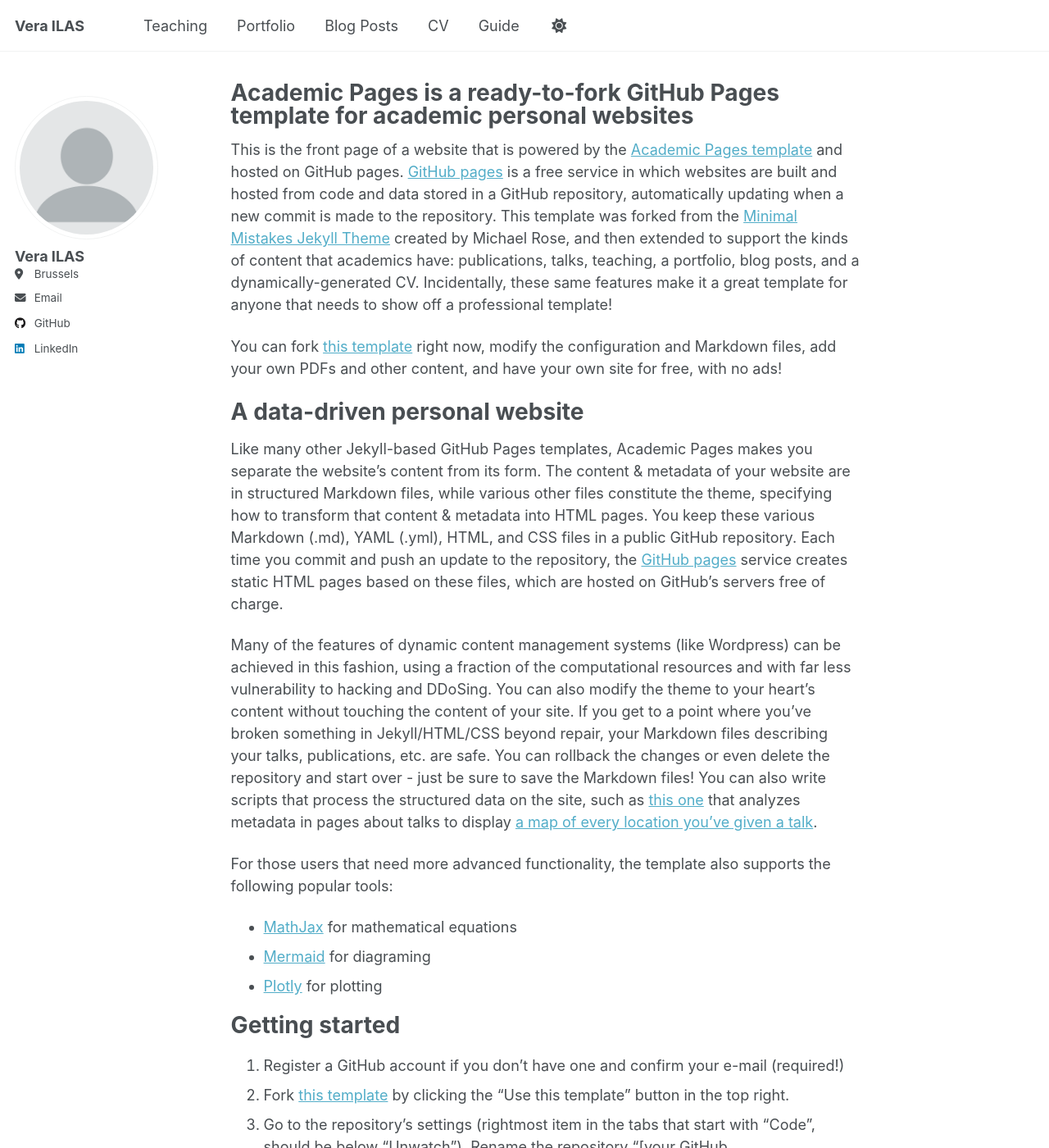
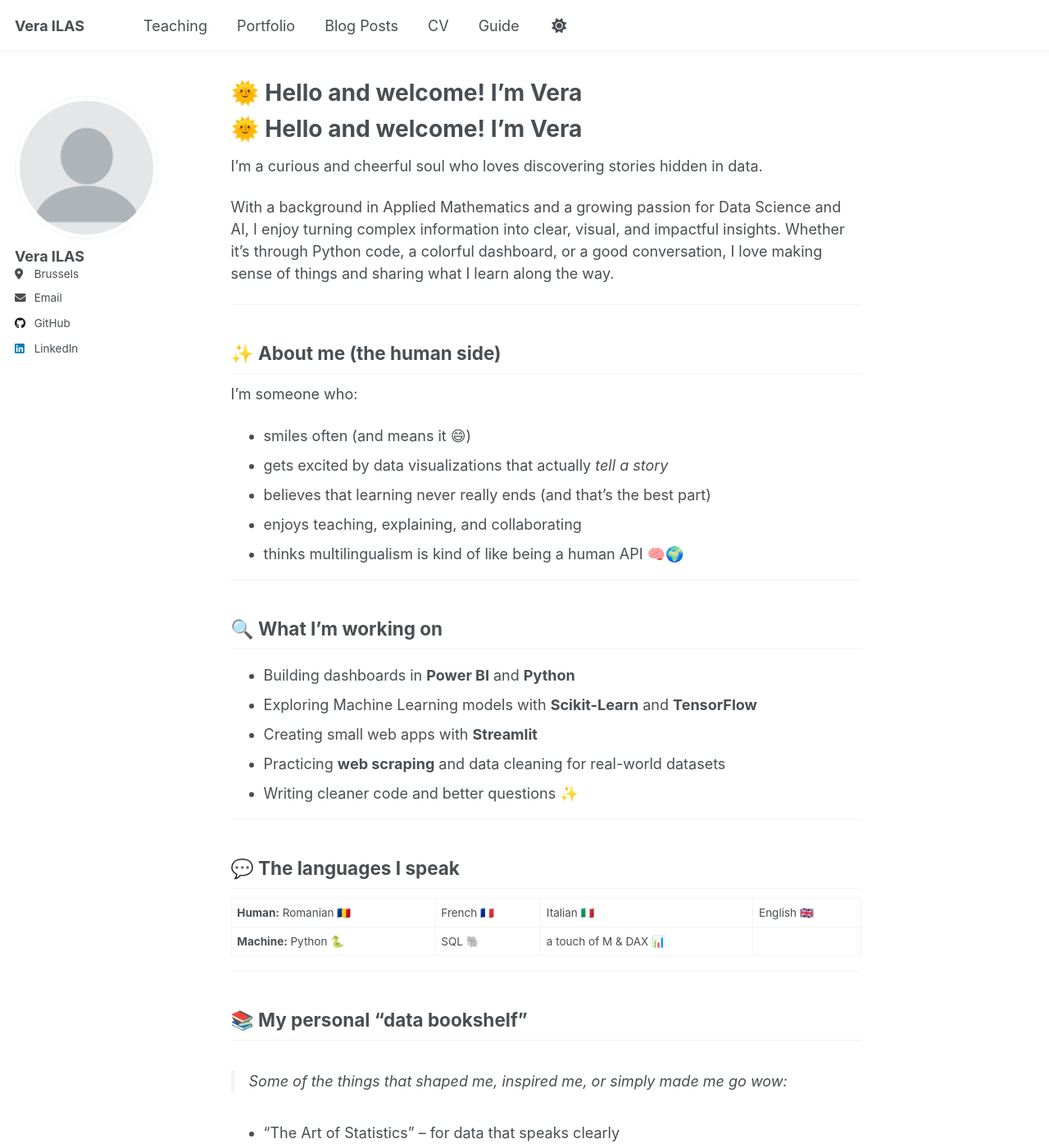
Before and after one commit to IVera96/IVera96.github.io, a Jekyll site: the page built from _pages/about.md, in a window 1280 px wide and 1400 px high. Shown: the whole window at 82% size. Built offline with Jekyll 4.4.1, drawn with Linux system fonts in a browser that asks for light colours; a script that is not in the unit is left out; some of the changed text lies outside the part shown.

Commit message:
update about

```diff
--- a/_pages/about.md
+++ b/_pages/about.md
@@ -1,56 +1,61 @@
 ---
 permalink: /
-title: "Academic Pages is a ready-to-fork GitHub Pages template for academic personal websites"
+title: "🌞 Hello and welcome! I'm Vera"
 author_profile: true
 redirect_from:
   - /about/
   - /about.html
 ---
 
-This is the front page of a website that is powered by the [Academic Pages template](https://github.com/academicpages/academicpages.github.io) and hosted on GitHub pages. [GitHub pages](https://pages.github.com) is a free service in which websites are built and hosted from code and data stored in a GitHub repository, automatically updating when a new commit is made to the repository. This template was forked from the [Minimal Mistakes Jekyll Theme](https://mmistakes.github.io/minimal-mistakes/) created by Michael Rose, and then extended to support the kinds of content that academics have: publications, talks, teaching, a portfolio, blog posts, and a dynamically-generated CV. Incidentally, these same features make it a great template for anyone that needs to show off a professional template!
+# 🌞 Hello and welcome! I'm Vera
 
- You can fork [this template](https://github.com/academicpages/academicpages.github.io) right now, modify the configuration and Markdown files, add your own PDFs and other content, and have your own site for free, with no ads!
+I’m a curious and cheerful soul who loves discovering stories hidden in data.
 
-A data-driven personal website
-======
-Like many other Jekyll-based GitHub Pages templates, Academic Pages makes you separate the website's content from its form. The content & metadata of your website are in structured Markdown files, while various other files constitute the theme, specifying how to transform that content & metadata into HTML pages. You keep these various Markdown (.md), YAML (.yml), HTML, and CSS files in a public GitHub repository. Each time you commit and push an update to the repository, the [GitHub pages](https://pages.github.com/) service creates static HTML pages based on these files, which are hosted on GitHub's servers free of charge.
+With a background in Applied Mathematics and a growing passion for Data Science and AI, I enjoy turning complex information into clear, visual, and impactful insights. Whether it’s through Python code, a colorful dashboard, or a good conversation, I love making sense of things and sharing what I learn along the way.
 
-Many of the features of dynamic content management systems (like Wordpress) can be achieved in this fashion, using a fraction of the computational resources and with far less vulnerability to hacking and DDoSing. You can also modify the theme to your heart's content without touching the content of your site. If you get to a point where you've broken something in Jekyll/HTML/CSS beyond repair, your Markdown files describing your talks, publications, etc. are safe. You can rollback the changes or even delete the repository and start over - just be sure to save the Markdown files! You can also write scripts that process the structured data on the site, such as [this one](https://github.com/academicpages/academicpages.github.io/blob/master/talkmap.ipynb) that analyzes metadata in pages about talks to display [a map of every location you've given a talk](https://academicpages.github.io/talkmap.html).
+---
 
-For those users that need more advanced functionality, the template also supports the following popular tools:
-- [MathJax](https://www.mathjax.org/) for mathematical equations
-- [Mermaid](https://mermaid.js.org/) for diagraming
-- [Plotly](https://plotly.com/javascript/) for plotting
+## ✨ About me (the human side)
 
-Getting started
-======
-1. Register a GitHub account if you don't have one and confirm your e-mail (required!)
-1. Fork [this template](https://github.com/academicpages/academicpages.github.io) by clicking the "Use this template" button in the top right.
-1. Go to the repository's settings (rightmost item in the tabs that start with "Code", should be below "Unwatch"). Rename the repository "[your GitHub username].github.io", which will also be your website's URL.
-1. Set site-wide configuration and create content & metadata (see below -- also see [this set of diffs](http://archive.is/3TPas) showing what files were changed to set up [an example site](https://getorg-testacct.github.io) for a user with the username "getorg-testacct")
-1. Upload any files (like PDFs, .zip files, etc.) to the files/ directory. They will appear at https://[your GitHub username].github.io/files/example.pdf.
-1. Check status by going to the repository settings, in the "GitHub pages" section
+I’m someone who:
+- smiles often (and means it 😄)
+- gets excited by data visualizations that actually *tell a story*
+- believes that learning never really ends (and that’s the best part)
+- enjoys teaching, explaining, and collaborating
+- thinks multilingualism is kind of like being a human API 🧠🌍
 
-Site-wide configuration
-------
-The main configuration file for the site is in the base directory in [_config.yml](https://github.com/academicpages/academicpages.github.io/blob/master/_config.yml), which defines the content in the sidebars and other site-wide features. You will need to replace the default variables with ones about yourself and your site's github repository. The configuration file for the top menu is in [_data/navigation.yml](https://github.com/academicpages/academicpages.github.io/blob/master/_data/navigation.yml). For example, if you don't have a portfolio or blog posts, you can remove those items from that navigation.yml file to remove them from the header.
+---
 
-Create content & metadata
-------
-For site content, there is one Markdown file for each type of content, which are stored in directories like _publications, _talks, _posts, _teaching, or _pages. For example, each talk is a Markdown file in the [_talks directory](https://github.com/academicpages/academicpages.github.io/tree/master/_talks). At the top of each Markdown file is structured data in YAML about the talk, which the theme will parse to do lots of cool stuff. The same structured data about a talk is used to generate the list of talks on the [Talks page](https://academicpages.github.io/talks), each [individual page](https://academicpages.github.io/talks/2012-03-01-talk-1) for specific talks, the talks section for the [CV page](https://academicpages.github.io/cv), and the [map of places you've given a talk](https://academicpages.github.io/talkmap.html) (if you run this [python file](https://github.com/academicpages/academicpages.github.io/blob/master/talkmap.py) or [Jupyter notebook](https://github.com/academicpages/academicpages.github.io/blob/master/talkmap.ipynb), which creates the HTML for the map based on the contents of the _talks directory).
+## 🔍 What I'm working on
 
-**Markdown generator**
+- Building dashboards in **Power BI** and **Python**
+- Exploring Machine Learning models with **Scikit-Learn** and **TensorFlow**
+- Creating small web apps with **Streamlit**
+- Practicing **web scraping** and data cleaning for real-world datasets
+- Writing cleaner code and better questions ✨
 
-The repository includes [a set of Jupyter notebooks](https://github.com/academicpages/academicpages.github.io/tree/master/markdown_generator
-) that converts a CSV containing structured data about talks or presentations into individual Markdown files that will be properly formatted for the Academic Pages template. The sample CSVs in that directory are the ones I used to create my own personal website at stuartgeiger.com. My usual workflow is that I keep a spreadsheet of my publications and talks, then run the code in these notebooks to generate the Markdown files, then commit and push them to the GitHub repository.
+---
 
-How to edit your site's GitHub repository
-------
-Many people use a git client to create files on their local computer and then push them to GitHub's servers. If you are not familiar with git, you can directly edit these configuration and Markdown files directly in the github.com interface. Navigate to a file (like [this one](https://github.com/academicpages/academicpages.github.io/blob/master/_talks/2012-03-01-talk-1.md) and click the pencil icon in the top right of the content preview (to the right of the "Raw | Blame | History" buttons). You can delete a file by clicking the trashcan icon to the right of the pencil icon. You can also create new files or upload files by navigating to a directory and clicking the "Create new file" or "Upload files" buttons.
+## 💬 The languages I speak
 
-Example: editing a Markdown file for a talk
-![Editing a Markdown file for a talk](/images/editing-talk.png)
+**Human:** Romanian 🇷🇴 | French 🇫🇷 | Italian 🇮🇹 | English 🇬🇧
+**Machine:** Python 🐍 | SQL 🐘 | a touch of M & DAX 📊
 
-For more info
-------
-More info about configuring Academic Pages can be found in [the guide](https://academicpages.github.io/markdown/), the [growing wiki](https://github.com/academicpages/academicpages.github.io/wiki), and you can always [ask a question on GitHub](https://github.com/academicpages/academicpages.github.io/discussions). The [guides for the Minimal Mistakes theme](https://mmistakes.github.io/minimal-mistakes/docs/configuration/) (which this theme was forked from) might also be helpful.
+---
+
+## 📚 My personal “data bookshelf”
+
+> Some of the things that shaped me, inspired me, or simply made me go *wow*:
+
+- “The Art of Statistics” – for data that speaks clearly
+- Andrew Ng’s ML course – for the lightbulb moments 💡
+- Logic puzzles & math games – for joy and mental gym
+- Dashboards that tell a story – because design *matters*
+- Multilingual conversations – where code and culture meet
+
+---
+
+## ☀️ One last thing
+
+Before being a data analyst, I’m a human being — enthusiastic, open-minded, and always learning.
+If my work reflects a bit of that spark, then I’m on the right track 💫
```
